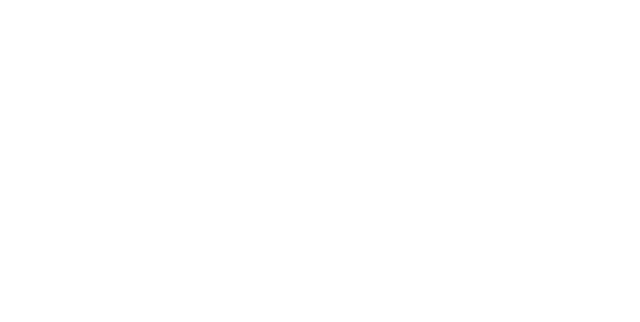
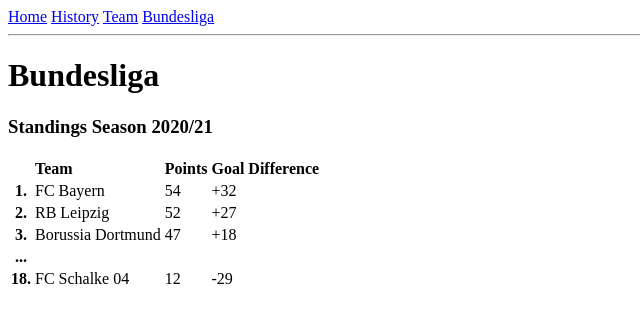
Before and after one commit to JannikFromme/hw1, a plain HTML site: page bundesliga.html in a window 1280 px wide. Shown: the whole page, without its empty margins (0-640 px from the left). Drawn offline with Linux system fonts and the light colour scheme.

Commit message:
Upadted contents

```diff
--- a/bundesliga.html
+++ b/bundesliga.html
@@ -4,9 +4,54 @@
     <meta charset="UTF-8">
     <meta http-equiv="X-UA-Compatible" content="IE=edge">
     <meta name="viewport" content="width=device-width, initial-scale=1.0">
-    <title>Bundesliga</title>
+    <title>FC Bayern | Bundesliga</title>
 </head>
 <body>
-
+    <!-- Header containing links to subpages -->
+        <a href="index.html">Home</a> <a href="history.html">History</a> <a href="team.html">Team</a> <a href="bundesliga.html">Bundesliga</a>
+        <!-- horizontal line -->
+        <hr>
+    <!-- Contents -->
+        <h1>Bundesliga</h1>
+        <h3>Standings Season 2020/21</h3>
+        <!-- Table -->
+        <table>
+            <tr>
+                <th></th>
+                <td><strong>Team</strong></td>
+                <td><strong>Points</strong></td>
+                <td><strong>Goal Difference</strong></td>
+            </tr>
+            <tr>
+                <th>1.</th>
+                <td>FC Bayern</td>
+                <td>54</td>
+                <td>+32</td>
+            </tr>
+            <tr>
+                <th>2.</th>
+                <td>RB Leipzig</td>
+                <td>52</td>
+                <td>+27</td>
+            </tr>
+            <tr>
+                <th>3.</th>
+                <td>Borussia Dortmund</td>
+                <td>47</td>
+                <td>+18</td>
+            </tr>
+            <tr>
+                <th>...</th>
+                <td></td>
+                <td></td>
+                <td></td>
+            </tr>
+            <tr>
+                <th>18.</th>
+                <td>FC Schalke 04</td>
+                <td>12</td>
+                <td>-29</td>
+            </tr>
+        </table>
 </body>
 </html>
```
Also changed, not shown: history.html (+13 -1 lines), index.html (+4 -3 lines), team.html (+27 -2 lines), team photo.jpg (added).
